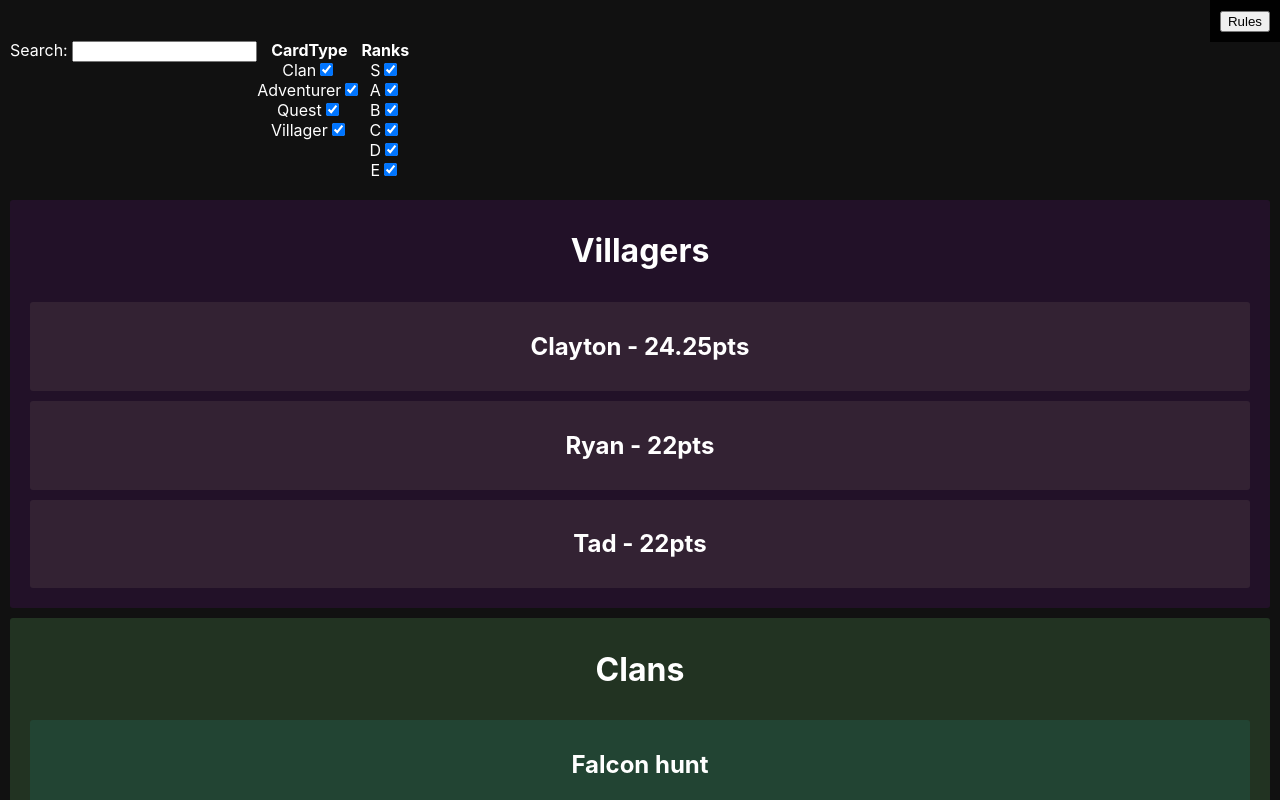
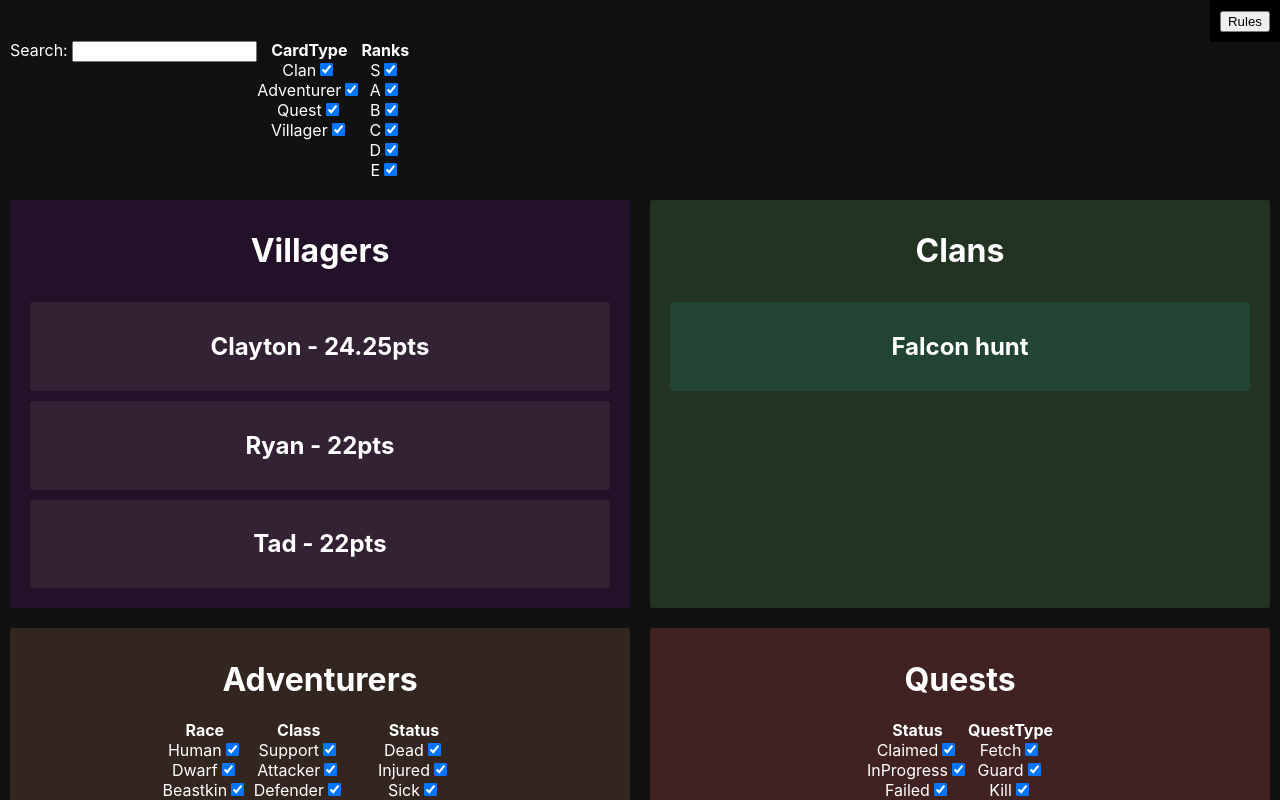
Before and after one commit to claytonweller/fantasy, a React (Create React App) app: page / in a window 1280 px wide. Shown: the top 800 px of the page. Built offline with nearby package versions, Linux system fonts and the light colour scheme.

Commit message:
Some Styling

```diff
--- a/src/App.tsx
+++ b/src/App.tsx
@@ -15,6 +15,7 @@ import Quests from 'components/Quests';
 import { Ranks } from 'types/Ranks';
 import { useEnumFilterState } from 'hooks/useEnumFilterState';
 import Adventurers from 'components/Adventurers';
+import Clans from 'components/Clans';
 
 function App() {
   const [searchText, setSearchText] = useState('')
@@ -25,41 +26,37 @@ function App() {
 
   const rules = getRules()
 
-  const clans = getClans()
-  const allClans = clans.map((c, i) =>{
-    return <ClanCard
-      key={`Clan${i}`}
-      clan={c}
-      search={{searchText, rankFilter:rankFilter.state}}
-      currentWeek={currentWeek}
-      rules={rules}
-      makeSearchable={makeSearchable}
-    />
-  })
+
 
   return (
     <div className="App">
-      <div style={{backgroundColor:'#111111', color: 'white'}}>
-        {/* {allVillagers} */}
+      <div style={{
+        backgroundColor:'#111111',
+        color: 'white',
+      }}>
         <Search
           searchText={searchText}
           setSearchText={setSearchText}
           enumFilters={[cardTypeFilter, rankFilter]}
         />
+        <Rules rules={rules} rankMultipliers={rankMultipliers}/>
+        <div style={{
+          display: 'flex',
+          flexWrap:'wrap'
+        }}>
           <Villagers
             search={{searchText}}
             makeSearchable={makeSearchable}
             rules={rules}
             cardTypeFilters={cardTypeFilter.state}
           />
-        <Rules rules={rules} rankMultipliers={rankMultipliers}/>
-        <CardGroup
+          <Clans
+            search={{searchText, rankFilter: rankFilter.state}}
+            rules={rules}
             cardTypeFilters={cardTypeFilter.state}
-          cardType={CardTypes.Clan}
-          color='#223322'
-        >
-          {allClans}
-        </CardGroup>
+            makeSearchable={makeSearchable}
+            currentWeek={currentWeek}
+          />
           <Adventurers
             search={{searchText, rankFilter: rankFilter.state}}
             rules={rules}
@@ -72,7 +69,7 @@ function App() {
             cardTypeFilters={cardTypeFilter.state}
             makeSearchable={makeSearchable}
           />
-
+        </div>
       </div>
     </div>
   );
--- a/src/components/CardGroup.tsx
+++ b/src/components/CardGroup.tsx
@@ -28,6 +28,8 @@ export default function CardGroup(props:{
     borderColor: 'black',
     borderRadius: '3px',
     borderWidth: '2px',
+    maxWidth: '600px',
+    width: '90vw',
     display: cardTypeFilters[cardType] ? 'block' : 'none'
   }
 
--- /dev/null
+++ b/src/components/Clans.tsx
@@ -0,0 +1,38 @@
+import { IRules } from "data/getRules"
+import { CardTypes } from "types/Card"
+import { ISearchParams } from "types/SearchParams"
+import CardGroup from "./CardGroup"
+import { getClans } from "data/getClans"
+import ClanCard from "./ClanCard"
+
+export default function Clans(props: {
+  search: ISearchParams,
+  rules: IRules,
+  cardTypeFilters: {[key in CardTypes]: boolean}
+  makeSearchable: (text: string) => JSX.Element
+  currentWeek: number
+}){
+  const { cardTypeFilters, search, rules, makeSearchable, currentWeek} = props
+
+  const clans = getClans()
+  const allClans = clans.map((c, i) =>{
+    return <ClanCard
+      key={`Clan${i}`}
+      clan={c}
+      search={search}
+      currentWeek={currentWeek}
+      rules={rules}
+      makeSearchable={makeSearchable}
+    />
+  })
+
+  return (
+    <CardGroup
+      cardTypeFilters={cardTypeFilters}
+      cardType={CardTypes.Clan}
+      color='#223322'
+    >
+      {allClans}
+    </CardGroup>
+  )
+}
--- a/src/components/Rules.tsx
+++ b/src/components/Rules.tsx
@@ -49,7 +49,8 @@ function RulesModal (props:{
         top: '20px',
         padding: '10px',
         backgroundColor: 'rgba(0,0,0,0.9)',
-        width: '100%'
+        width: '100%',
+        backdropFilter:'blur(2px)'
       }}
     >
       <CloseX setRulesVisible={setRulesVisible} />
@@ -81,7 +82,7 @@ function CloseX (props:{
     <div
       style={{
         position: 'fixed',
-        top: '20px',
+        top: '-20px',
         right: '20px',
         padding: '10px',
         backgroundColor: 'rgba(0,0,0,0.9)',
```
Lines whose indentation alone changed are shown as unchanged.
